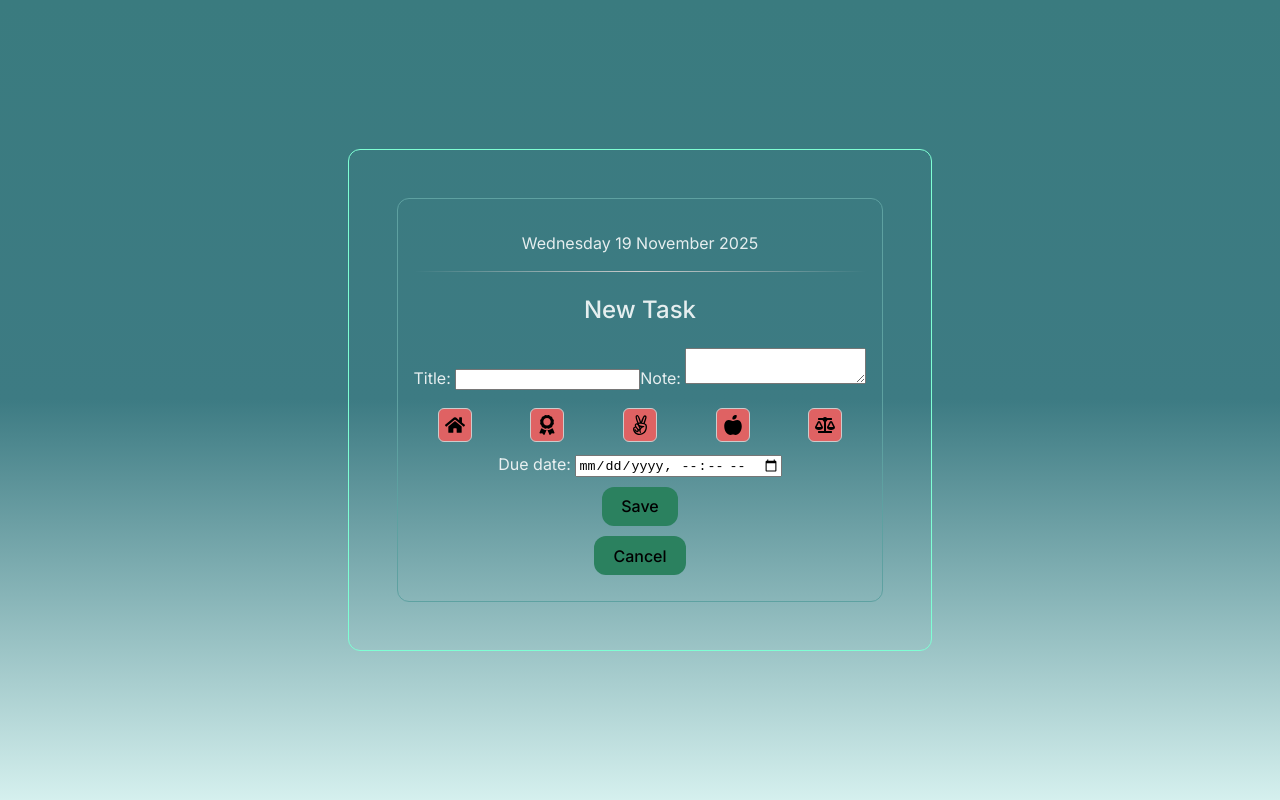
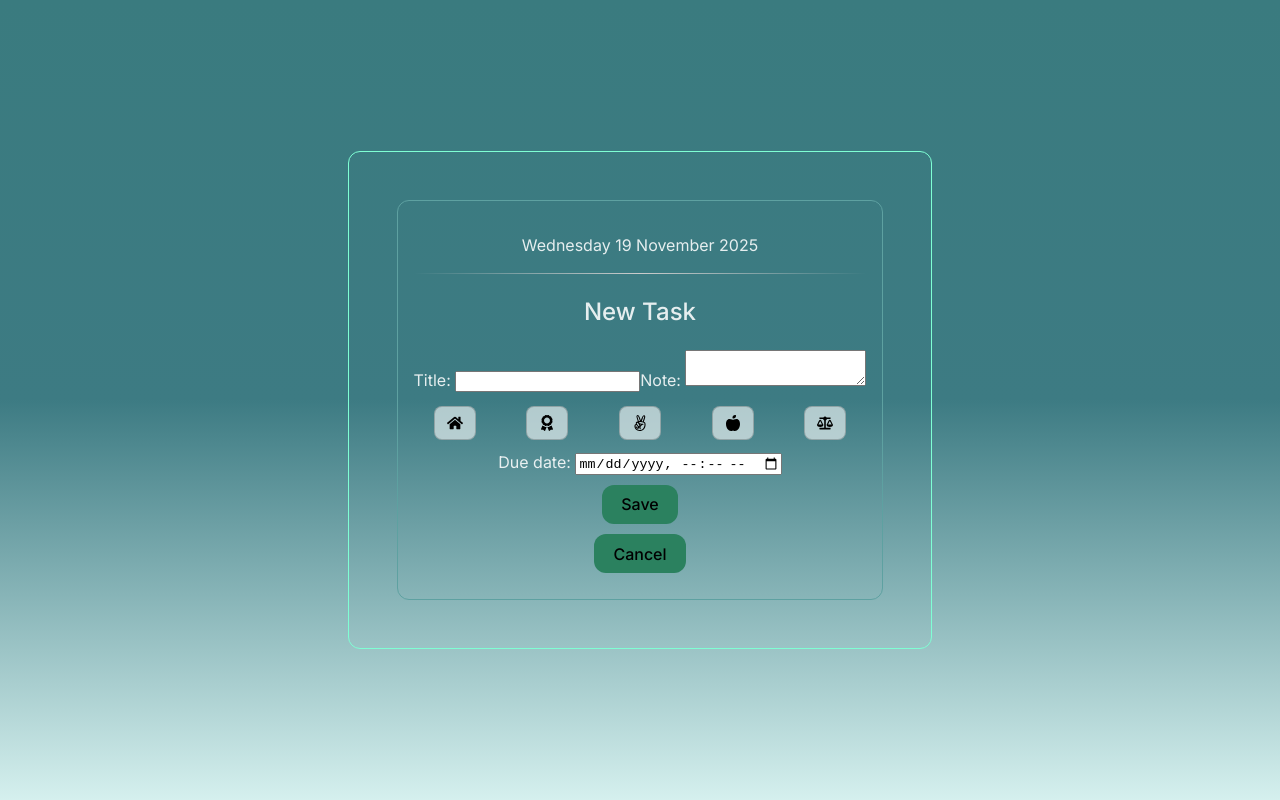
Before and after one commit to AlenaB-dev/ToDoApp, a React (Vite) app in the folder my-app/: page / in a window 1280 px wide. Both pictures are taken after a click on the button "Add new task". Built offline with nearby package versions, Linux system fonts and the light colour scheme.

Commit message:
style: add styles for category component

```diff
--- a/my-app/src/components/Todos/AddTaskForm.jsx
+++ b/my-app/src/components/Todos/AddTaskForm.jsx
@@ -1,4 +1,5 @@
 import { useState } from "react";
+import moduleStyle from "./AddTaskForm.module.css";
 import TodoActions from "./TodoActions.jsx";
 
 const AddTaskForm = ({ onSubmit, onClose }) => {
--- a/my-app/src/components/Todos/TodoActions.jsx
+++ b/my-app/src/components/Todos/TodoActions.jsx
@@ -8,7 +8,7 @@ const TodoActions = ({ selected, onSelect }) => {
         <button
           key={cat.id}
           onClick={() => onSelect(cat.id)}
-          className={`${styles.button} ${
+          className={`${styles.selectCategory} ${
             selected === cat.id ? styles.active : ""
           }`}
           title={cat.label}
--- a/my-app/src/components/Todos/TodoActions.module.css
+++ b/my-app/src/components/Todos/TodoActions.module.css
@@ -4,15 +4,19 @@
   margin-top: 8px;
 }
 
-.button {
-  border: 1px solid #ccc;
-  padding: 6px;
-  background: #df6263;
-  cursor: pointer;
-  border-radius: 6px;
-  font-size: 20px;
+.selectCategory {
+  margin-top: 6px;
+  padding: 8px 12px;
+  border-radius: 8px;
+  border: 1px solid rgba(0, 0, 0, 0.2);
+  background-color: rgba(255, 255, 255, 0.6);
+  font-family: "Inter", sans-serif;
+  font-size: 1rem;
+  transition: all 0.2s ease-in-out;
 }
 
-.active {
-  border: 2px solid #444;
+.selectCategory:focus {
+  outline: none;
+  border-color: teal;
+  box-shadow: 0 0 8px rgba(0, 128, 128, 0.3);
 }
--- a/my-app/src/components/Todos/TodoTasksList.module.css
+++ b/my-app/src/components/Todos/TodoTasksList.module.css
@@ -4,4 +4,5 @@
 
 .todoTaskEmpty {
   color: #444a49;
+  font-size: 1.2rem;
 }
```
Also changed, not shown: my-app/src/components/Todos/AddTaskForm.module.css (added).
